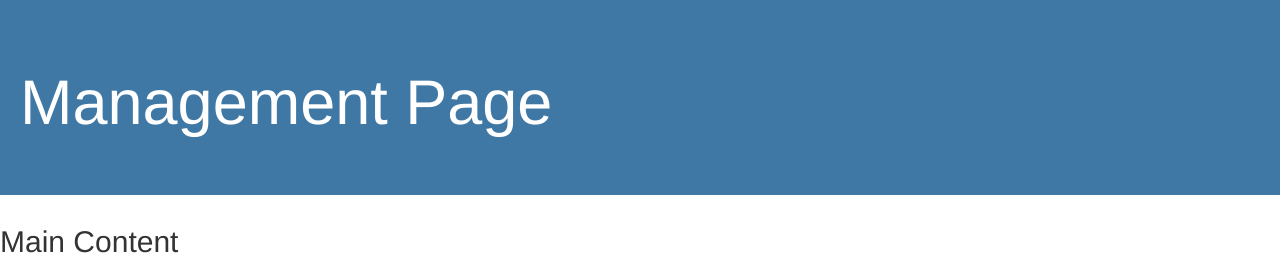
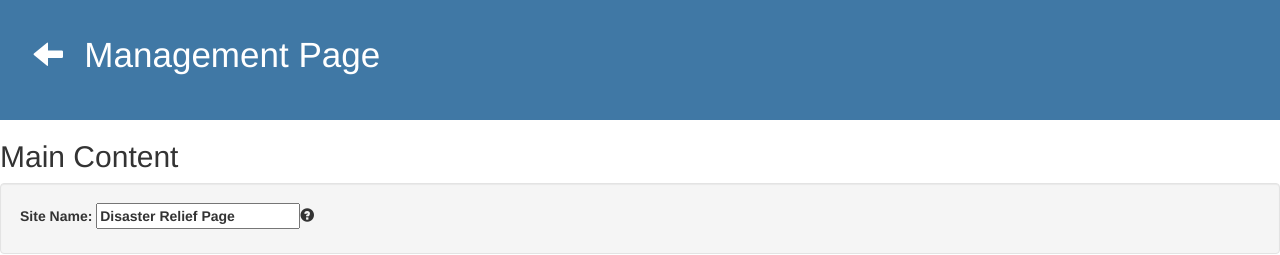
Before and after one commit to blakezimmerman/DuckHacks-DisasterRelief, an Angular app: page /admin in a window 1280 px wide. Shown: the top 255 px of the page. Built offline with nearby package versions, Linux system fonts and the light colour scheme; no server answers.

Commit message:
Add back button to admin page

```diff
--- a/src/app/components/admin/admin.component.css
+++ b/src/app/components/admin/admin.component.css
@@ -1,8 +1,25 @@
-.jumbotron{
-    font-size: 35;
+.adminHeader {
     background-color: #4078a5;
     color: white;
+    padding-top: 30px;
+    padding-bottom: 30px;
+    margin-bottom: 0px;
     padding-left: 20px;
+    padding-right: 20px;
+    height: 120px;
+}
+
+.adminTitle {
+    font-size: 35px;
+    float: left;
+
+}
+
+.back {
+    background-color: transparent;
+    font-size: 30px;
+    float: left;
+    padding-top: 5px;
 }
 
 .glyphicon-plus{
--- a/src/app/components/admin/admin.component.html
+++ b/src/app/components/admin/admin.component.html
@@ -4,8 +4,13 @@
         $('[data-toggle="tooltip"]').tooltip();
     });
 </script>
-<div class="jumbotron">
-  <h1>{{title}}</h1>
+<div class="adminHeader jumbotron">
+  <button class="back btn" (click)="goBack()">
+    <span class="glyphicon glyphicon-arrow-left"></span>&nbsp;
+  </button>
+  <p class="adminTitle">
+    {{ title }}
+  </p>
 </div>
 <h2>Main Content</h2>
 <div class="well">
--- a/src/app/components/admin/admin.component.ts
+++ b/src/app/components/admin/admin.component.ts
@@ -1,5 +1,5 @@
 import { Component, OnInit } from '@angular/core';
-import { ActivatedRoute } from "@angular/router";
+import { Router, ActivatedRoute } from "@angular/router";
 
 import { AppService } from "../../app.service";
 
@@ -11,7 +11,7 @@ import { AppService } from "../../app.service";
 
 export class AdminComponent {
 
-  constructor(private route: ActivatedRoute, private appService: AppService) {}
+  constructor(private router: Router, private route: ActivatedRoute, private appService: AppService) {}
 
   // Misc attributes
   me = null;
@@ -194,6 +194,10 @@ export class AdminComponent {
                                  "siteName":this.siteName,
                                  "lastUpdate":new Date()})
   }
+
+  goBack() {
+     this.router.navigate(["/"]);
+  }
 }
 
 /*
```
